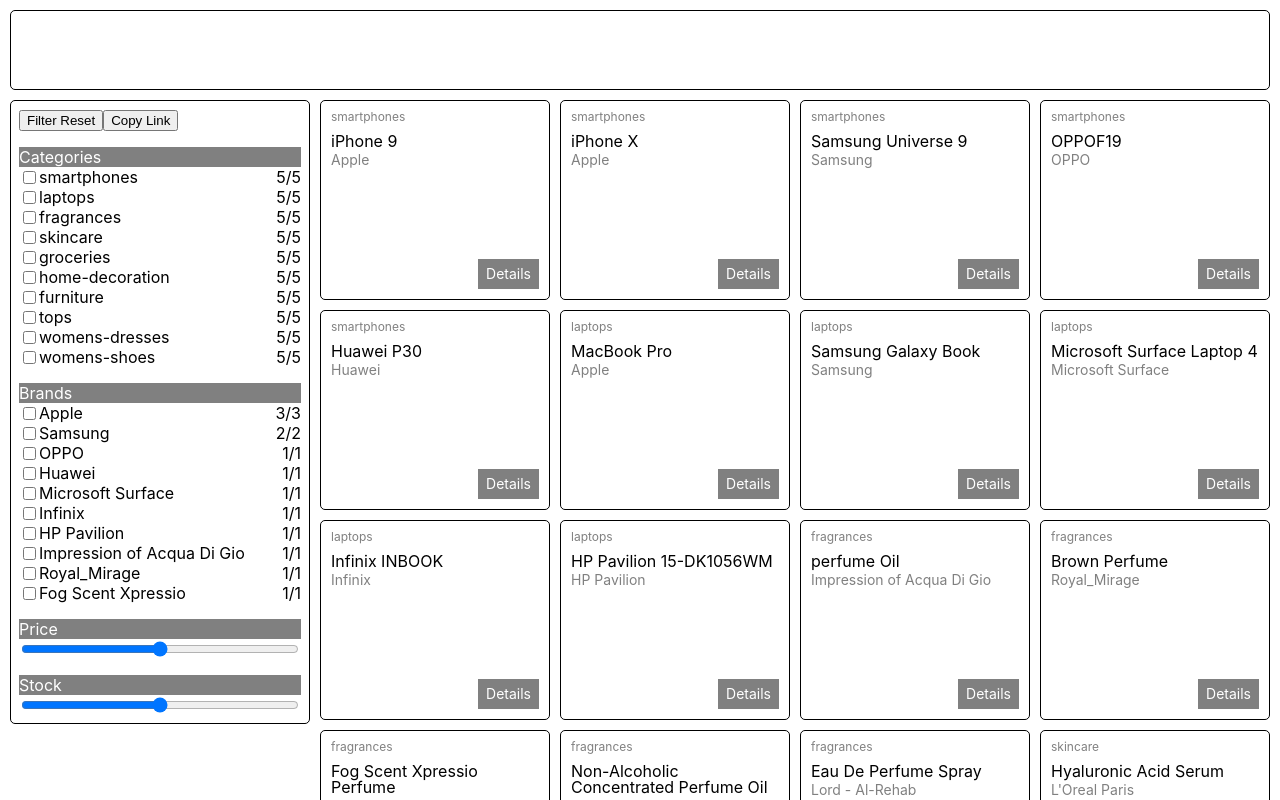
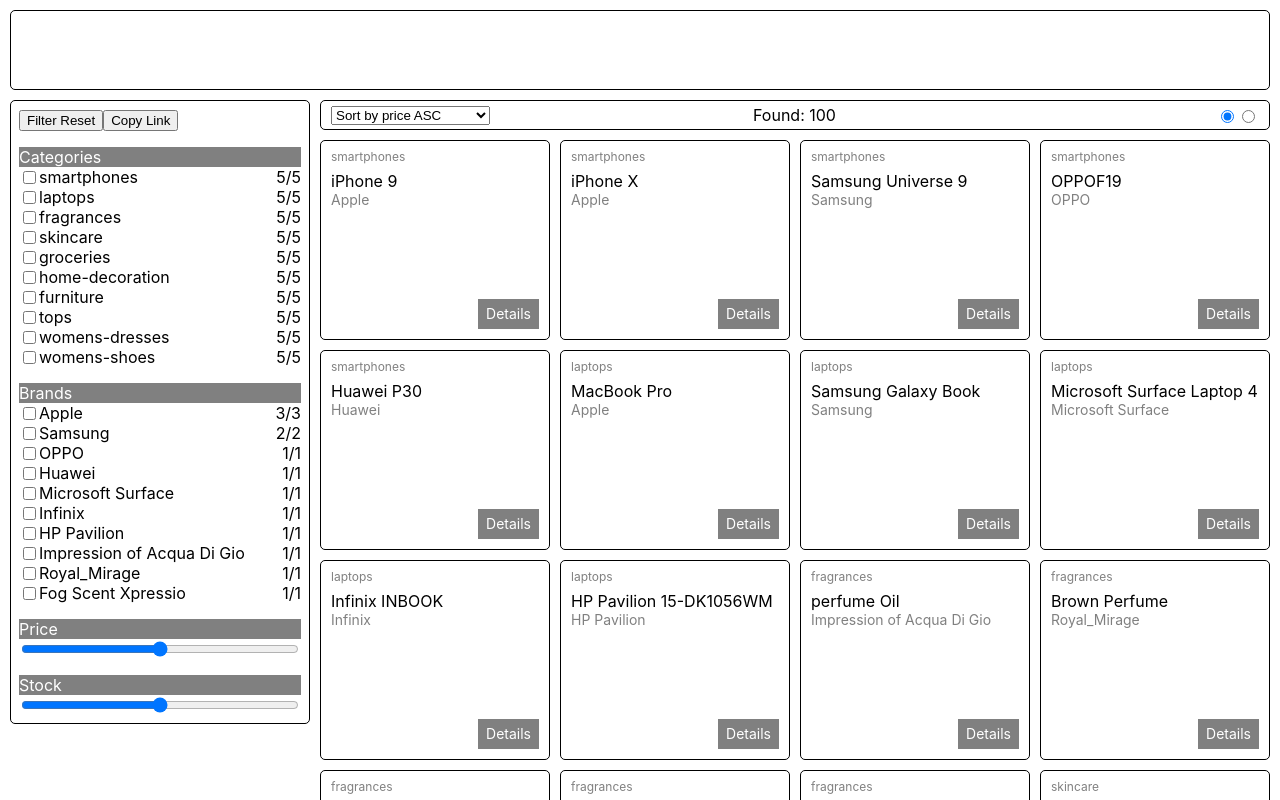
Before and after one commit to ShkredovDmitriy/online-store, a React (Create React App) app: page / in a window 1280 px wide. Shown: the top 800 px of the page. Built offline with nearby package versions, Linux system fonts and the light colour scheme.

Commit message:
feat: update catalog

```diff
--- a/src/pages/PageCatalog/PageCatalog.tsx
+++ b/src/pages/PageCatalog/PageCatalog.tsx
@@ -14,8 +14,8 @@
     (state: RootState) => state.filterBrand
   ) as string[];
 
-  console.log(filterCategory);
-  console.log(filterBrand);
+  console.log("FILTER CATEGORY", filterCategory);
+  console.log("FILTER BRAND", filterBrand);
 
   let filteredList: TProductItem[] = [...productsList];
 
@@ -33,11 +33,33 @@
     <main className="page-main">
       <ProductFilter />
       <section className="catalog">
-        {filteredList.length > 0 &&
-          filteredList.map((productItem: TProductItem) => (
-            <ProductCard product={productItem} key={productItem.id} />
-          ))}
-        {filteredList.length === 0 && <>No product found</>}
+        <div className="catalog__panel">
+          <span>
+            <select name="sort">
+              <option value="sort-title" disabled>
+                Sort options:
+              </option>
+              <option value="price-ASC">Sort by price ASC</option>
+              <option value="price-DESC">Sort by price DESC</option>
+              <option value="rating-ASC">Sort by rating ASC</option>
+              <option value="rating-DESC">Sort by rating DESC</option>
+              <option value="discount-ASC">Sort by discount ASC</option>
+              <option value="discount-DESC">Sort by discount DESC</option>
+            </select>
+          </span>
+          <span>Found: {filteredList.length}</span>
+          <span>
+            <input type="radio" name="view" defaultChecked />
+            <input type="radio" name="view" />
+          </span>
+        </div>
+        <div className="catalog__prod-list">
+          {filteredList.length > 0 &&
+            filteredList.map((productItem: TProductItem) => (
+              <ProductCard product={productItem} key={productItem.id} />
+            ))}
+          {filteredList.length === 0 && <>No products found</>}
+        </div>
       </section>
     </main>
   );
--- a/src/pages/PageCatalog/pageCatalog.scss
+++ b/src/pages/PageCatalog/pageCatalog.scss
@@ -6,8 +6,35 @@
 
 .catalog {
   flex-grow: 1;
-  display: grid;
-  grid-template-columns: 1fr 1fr 1fr 1fr;
-  row-gap: 0.625rem;
-  column-gap: 0.625rem;
+
+  &__panel {
+    display: flex;
+    align-items: center;
+    margin-bottom: 0.625rem;
+    width: 100%;
+    height: 1.875rem;
+    border: 1px solid black;
+    border-radius: 0.3125rem;
+
+    span {
+      display: flex;
+      width: 33.3%;
+      padding: 0 0.625rem;
+
+      &:nth-child(2) {
+        justify-content: center;
+      }
+
+      &:nth-child(3) {
+        justify-content: flex-end;
+      }
+    }
+  }
+
+  &__prod-list {
+    display: grid;
+    grid-template-columns: 1fr 1fr 1fr 1fr;
+    row-gap: 0.625rem;
+    column-gap: 0.625rem;
+  }
 }
```
